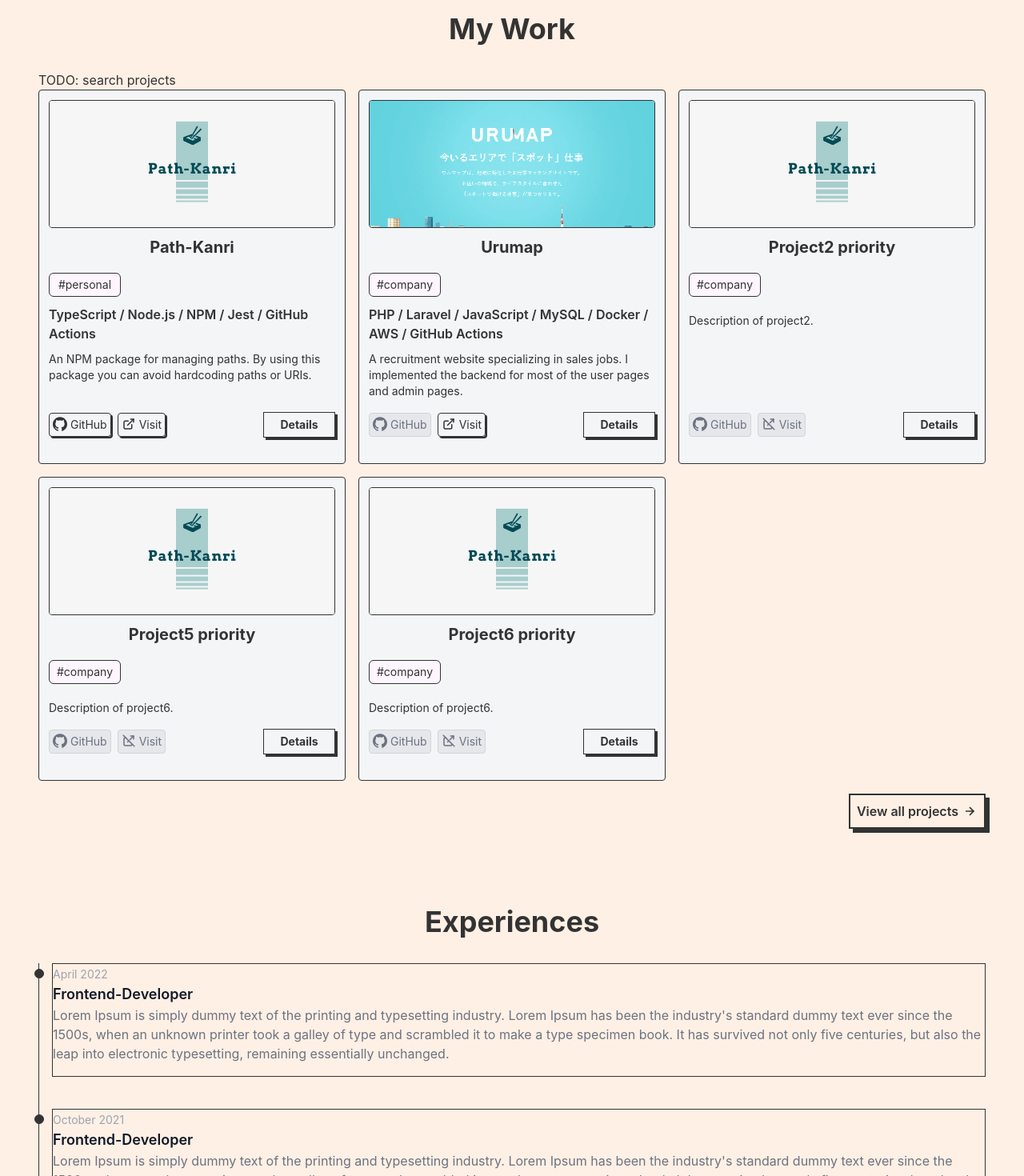
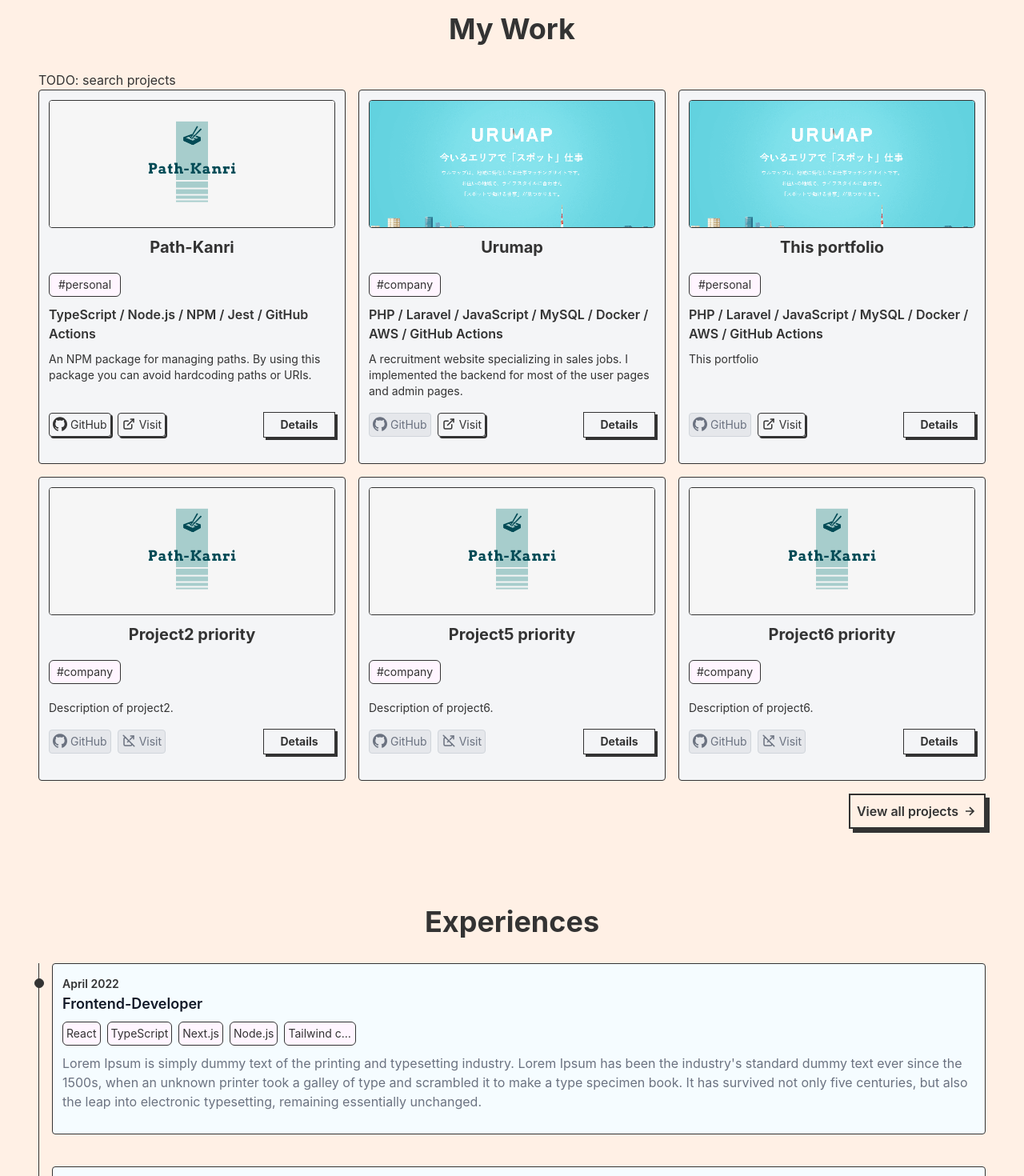
Before and after one commit to koyablue/portfolio, a Next.js app: page / in a window 1280 px wide. Shown: the part 1620-3090 px from the top of the page at 80% size. Built offline with nearby package versions, Linux system fonts and the light colour scheme; no server answers.

Commit message:
experience timeline

```diff
--- /dev/null
+++ b/components/common/Tag.tsx
@@ -0,0 +1,24 @@
+import { ReactNode } from 'react'
+
+type Props = {
+  color?: string
+  children?: ReactNode
+}
+
+const Tag = ({ color, children }: Props) => {
+  const colorConfig: { [key: string]: string } = {
+    pink: 'bg-clrPalePink',
+  }
+
+  const bgColorToApply = color && color in colorConfig ? colorConfig[color] : colorConfig.pink
+
+  return (
+    <div className={`${bgColorToApply} w-full text-center text-textDarkMain text-sm rounded-[6px] p-1 border border-clrBlack text-ellipsis overflow-hidden whitespace-nowrap`}>
+      {/* <p>#{project.type}</p> */}
+      {children}
+    </div>
+  )
+
+}
+
+export default Tag
--- a/components/pages/main/experiences/timeline/TimelineItem.tsx
+++ b/components/pages/main/experiences/timeline/TimelineItem.tsx
@@ -1,4 +1,9 @@
 import { ReactNode } from 'react'
+
+// components
+import Tag from '../../../../common/Tag'
+
+// types
 import { Experience } from '../../../../../types/experiences'
 
 type Props = {
@@ -30,14 +35,21 @@ const TimelineItem = (props: Props) => {
   }
 
   return (
-    <li className='mb-10 ml-4 border border-clrBlack bg-White'>
+    <li className='mb-10 ml-4 p-3 bg-clrPaleBlue border border-clrBlack rounded'>
       <div className='absolute w-3 h-3 bg-clrBlack rounded-full mt-1.5 -left-1.5 border border-clrBlack'></div>
-      <time className='mb-1 text-sm font-normal leading-none text-gray-400'>
+      <time className='mb-1 text-sm font-semibold leading-none text-clrBlack'>
         {getMonthName(experience.month)}&nbsp;{experience.year}
       </time>
-      <p className='text-lg font-semibold text-gray-900'>
+      <p className='text-lg font-semibold text-gray-900 mb-2'>
         {experience.title}
       </p>
+      <div className='flex items-center justify-start gap-2 flex-wrap mb-2.5'>
+        {experience.techStack.map(techName =>
+          <div key={techName} className='max-w-[90px]'>
+            <Tag>{techName}</Tag>
+          </div>
+        )}
+      </div>
       <p className='mb-4 text-base font-normal text-gray-500'>
         {experience.description}
       </p>
--- a/components/pages/main/myWork/projectCard/index.tsx
+++ b/components/pages/main/myWork/projectCard/index.tsx
@@ -1,6 +1,4 @@
-import { ReactNode } from 'react'
 import Image from 'next/image'
-import Link from 'next/link'
 
 // components
 import GitHubLinkButton from './buttons/GitHubLinkButton'
@@ -12,9 +10,6 @@ import { omitStr } from '../../../../../helpers/util'
 // types
 import { Project } from '../../../../../types/project'
 
-// icons
-import { SiGithub } from 'react-icons/si'
-import { TbExternalLink, TbExternalLinkOff } from 'react-icons/tb'
 
 type Props = {
   project: Project
--- a/staticData/experiences/index.ts
+++ b/staticData/experiences/index.ts
@@ -12,29 +12,34 @@ export const experiences: ExperienceRawData[] = [
     month: 4,
     title: 'Backend-Developer',
     description: "Lorem Ipsum is simply dummy text of the printing and typesetting industry. Lorem Ipsum has been the industry's standard dummy text ever since the 1500s, when an unknown printer took a galley of type and scrambled it to make a type specimen book. It has survived not only five centuries, but also the leap into electronic typesetting, remaining essentially unchanged.",
+    techStack: ['React', 'TypeScript', 'Next.js', 'Node.js', 'Tailwind aaaaaaaaaaaaaaaaaaaaaaaaaaaaaaaaaaaaaaaa'],
   },
   {
     year: 2020,
     month: 4,
     title: 'Backend-Developer',
     description: "Lorem Ipsum is simply dummy text of the printing and typesetting industry. Lorem Ipsum has been the industry's standard dummy text ever since the 1500s, when an unknown printer took a galley of type and scrambled it to make a type specimen book. It has survived not only five centuries, but also the leap into electronic typesetting, remaining essentially unchanged.",
+    techStack: ['React', 'TypeScript', 'Next.js', 'Node.js', 'Tailwind css'],
   },
   {
     year: 2021,
     month: 5,
     title: 'Backend-Developer',
     description: "Lorem Ipsum is simply dummy text of the printing and typesetting industry. Lorem Ipsum has been the industry's standard dummy text ever since the 1500s, when an unknown printer took a galley of type and scrambled it to make a type specimen book. It has survived not only five centuries, but also the leap into electronic typesetting, remaining essentially unchanged.",
+    techStack: ['React', 'TypeScript', 'Next.js', 'Node.js', 'Tailwind css'],
   },
   {
     year: 2021,
     month: 10,
     title: 'Frontend-Developer',
     description: "Lorem Ipsum is simply dummy text of the printing and typesetting industry. Lorem Ipsum has been the industry's standard dummy text ever since the 1500s, when an unknown printer took a galley of type and scrambled it to make a type specimen book. It has survived not only five centuries, but also the leap into electronic typesetting, remaining essentially unchanged.",
+    techStack: ['React', 'TypeScript', 'Next.js', 'Node.js', 'Tailwind css'],
   },
   {
     year: 2022,
     month: 4,
     title: 'Frontend-Developer',
     description: "Lorem Ipsum is simply dummy text of the printing and typesetting industry. Lorem Ipsum has been the industry's standard dummy text ever since the 1500s, when an unknown printer took a galley of type and scrambled it to make a type specimen book. It has survived not only five centuries, but also the leap into electronic typesetting, remaining essentially unchanged.",
+    techStack: ['React', 'TypeScript', 'Next.js', 'Node.js', 'Tailwind css'],
   },
 ]
--- a/staticData/projects/index.ts
+++ b/staticData/projects/index.ts
@@ -30,6 +30,17 @@ export const projects: ProjectRawData[] = [
     whatIWorkedOnList: [],
     developerTypeId: 1,
     type: 'company',
+    shouldPrioritize: true,
+    techStack: ['PHP', 'Laravel', 'JavaScript', 'MySQL', 'Docker', 'AWS', 'GitHub Actions'],
+    image: '/images/projects/urumap_image.png',
+    url: 'https://urumap.com/',
+  },
+  {
+    title: 'This portfolio',
+    description: 'This portfolio',
+    whatIWorkedOnList: [],
+    developerTypeId: 1,
+    type: 'personal',
     shouldPrioritize: true,
     techStack: ['PHP', 'Laravel', 'JavaScript', 'MySQL', 'Docker', 'AWS', 'GitHub Actions'],
     image: '/images/projects/urumap_image.png',
--- a/types/experiences.ts
+++ b/types/experiences.ts
@@ -7,4 +7,5 @@ export type ExperienceRawData = {
   month: number
   title: string
   description: string
+  techStack: string[]
 }
```
